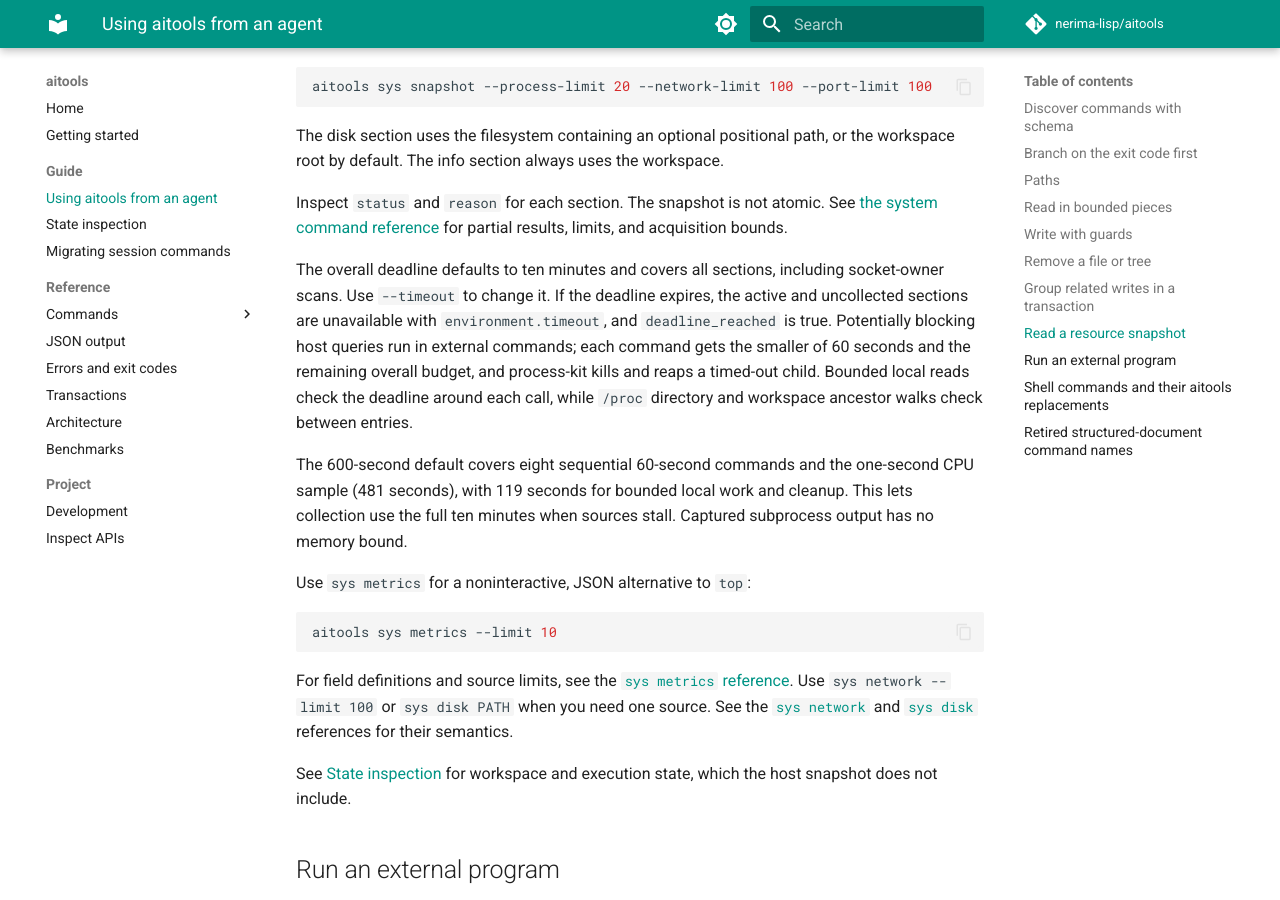
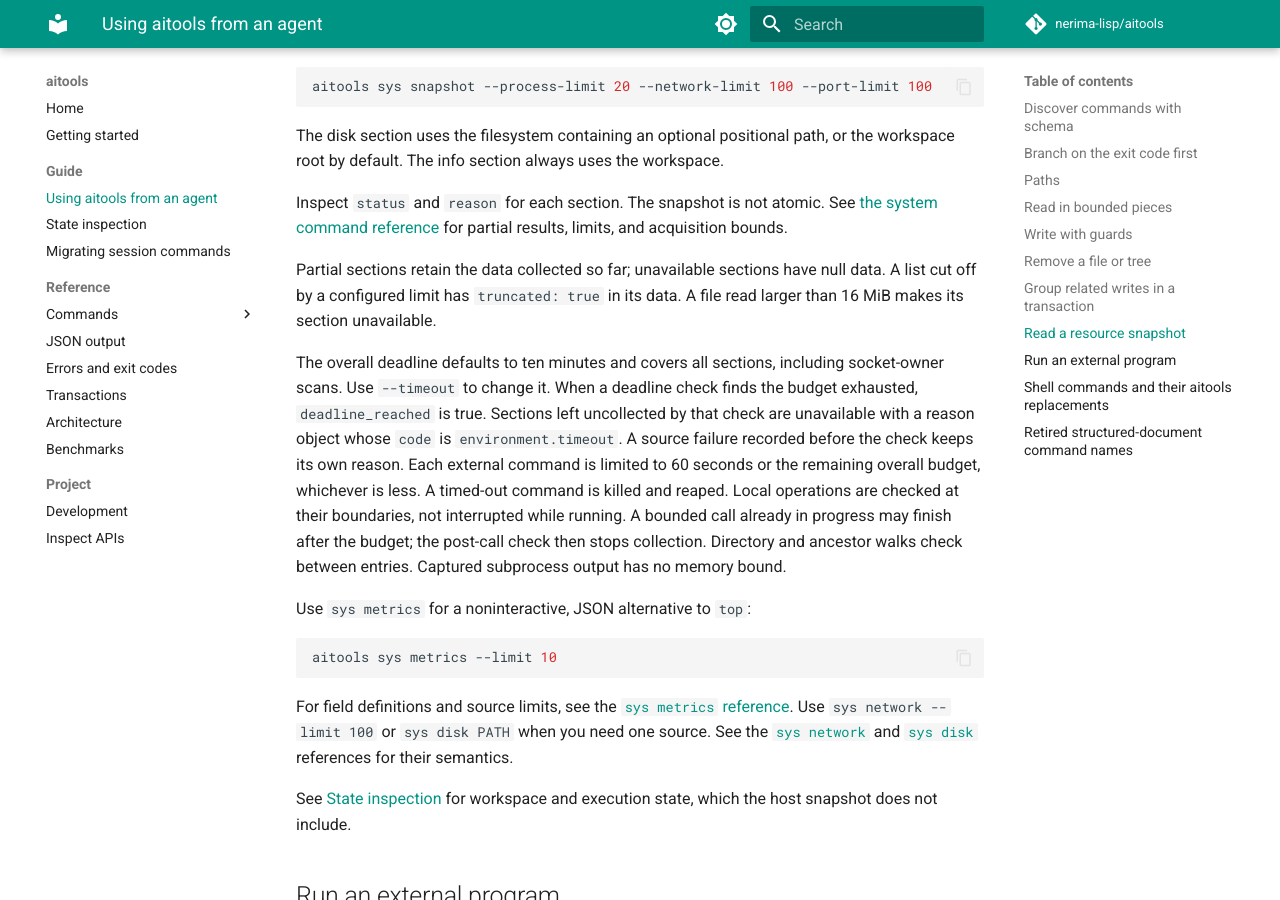
Before and after one commit to nerima-lisp/aitools, an MkDocs documentation site: the page built from docs/src/guide/agents.md, in a window 1280 px wide and 900 px high, scrolled down 4829 px. Built offline with MkDocs 1.6.1 and Material for MkDocs 9.7.7, drawn with Linux system fonts in a browser that asks for light colours; comment, search, counter and statistics services are not loaded.

Commit message:
docs(env): clarify snapshot and deadline semantics
Document how partial and unavailable sections carry data, where list truncation
appears, and how a spent deadline is reflected in the envelope. Clarify that
bounded local calls are checked at operation boundaries and may finish after
the budget, while external commands receive a timeout capped to 60 seconds and
the remaining budget.

```diff
--- a/docs/src/guide/agents.md
+++ b/docs/src/guide/agents.md
@@ -231,18 +231,21 @@ Inspect `status` and `reason` for each section. The snapshot is not atomic. See
 [the system command reference](../reference/commands/env.md#sys-snapshot) for
 partial results, limits, and acquisition bounds.
 
+Partial sections retain the data collected so far; unavailable sections have
+null data. A list cut off by a configured limit has `truncated: true` in its
+data. A file read larger than 16 MiB makes its section unavailable.
+
 The overall deadline defaults to ten minutes and covers all sections,
-including socket-owner scans. Use `--timeout` to change it. If the deadline
-expires, the active and uncollected sections are unavailable with
-`environment.timeout`, and `deadline_reached` is true. Potentially blocking
-host queries run in external commands; each command gets the smaller of 60
-seconds and the remaining overall budget, and process-kit kills and reaps a
-timed-out child. Bounded local reads check the deadline around each call, while
-`/proc` directory and workspace ancestor walks check between entries.
-
-The 600-second default covers eight sequential 60-second commands and the
-one-second CPU sample (481 seconds), with 119 seconds for bounded local work and
-cleanup. This lets collection use the full ten minutes when sources stall.
+including socket-owner scans. Use `--timeout` to change it. When a deadline
+check finds the budget exhausted, `deadline_reached` is true. Sections left
+uncollected by that check are unavailable with a reason object whose `code` is
+`environment.timeout`. A source failure recorded before the check keeps its own
+reason. Each external command is limited to 60 seconds or the remaining overall
+budget, whichever is less. A timed-out command is killed and reaped. Local
+operations are checked at their boundaries, not interrupted while running. A
+bounded call already in progress may finish after the budget; the post-call
+check then stops collection.
+Directory and ancestor walks check between entries.
 Captured subprocess output has no memory bound.
 
 Use `sys metrics` for a noninteractive, JSON alternative to `top`:
```
Also changed, not shown: docs/src/reference/commands/env.md (+3 -3 lines), CHANGELOG.md, 1 other file.
